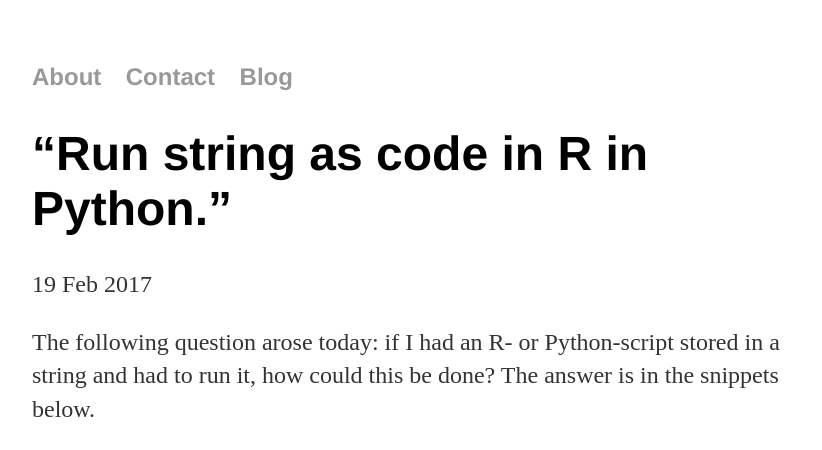
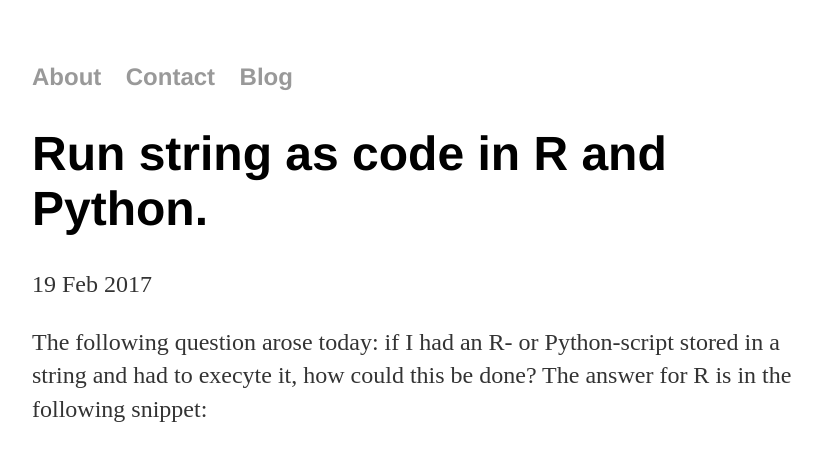
Before and after one commit to elizavetasemenova/elizavetasemenova.github.io, a Jekyll site: the page built from _posts/2017-02-19-Run-string-as-code-in-R.md, in a window 1280 px wide, cut to the strip 0-450 px from the top of the page. Shown: the whole strip, without its empty margins (224-1046 px from the left). Built offline with Jekyll 4.4.1, drawn with Linux system fonts in a browser that asks for light colours; comment, search, counter and statistics services are not loaded; some of the changed text lies outside the part shown.

Commit message:
Update 2017-02-19-Run-string-as-code-in-R.md

```diff
--- a/_posts/2017-02-19-Run-string-as-code-in-R.md
+++ b/_posts/2017-02-19-Run-string-as-code-in-R.md
@@ -1,14 +1,15 @@
 ---
 layout: post
-title: “Run string as code in R in Python.”
+title: Run string as code in R and Python.
 date: 2017-02-19
 comments: true
 ---
 
-The following question arose today: if I had an R- or Python-script stored in a string and had to run it, how could this be done?
-The answer is in the snippets below.
-
+The following question arose today: if I had an R- or Python-script stored in a string and had to execyte it, how could this be done?
+The answer for R is in the following snippet:
 
 <script src="https://gist.github.com/elizavetasemenova/eb7489a140c2d624b6d7e51c6231d0f5.js"></script>
 
+
+Since I am trying to become bilingual, here is the Python version:
 <script src="https://gist.github.com/elizavetasemenova/899c546454937dd02ae344d275179556.js"></script>
```
